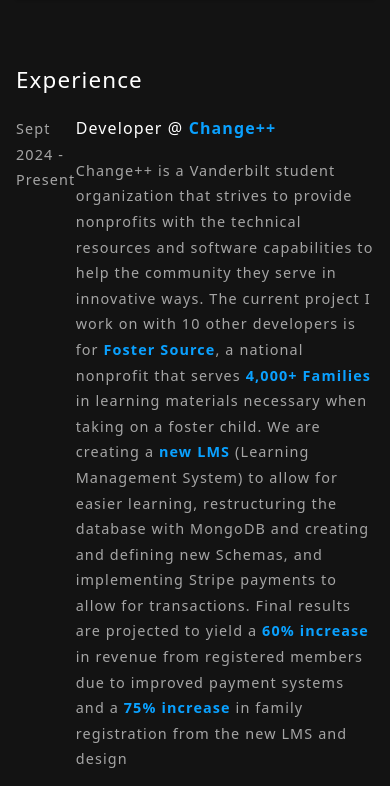
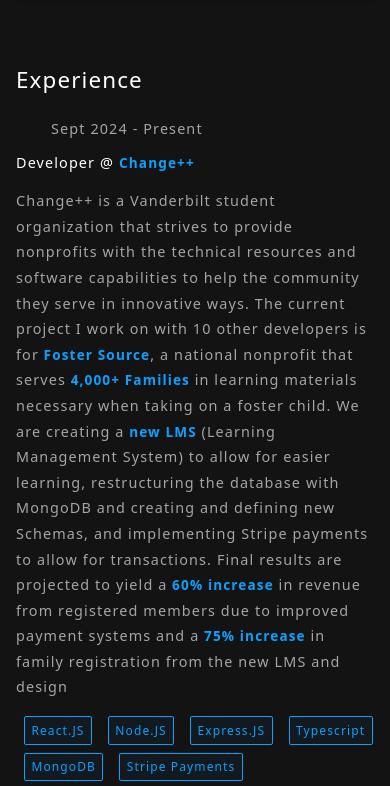
Before and after one commit to ashrit-ram-anala/Portfolio, a React (Vite) app in the folder client/: page / in a window 390 px wide. Shown: the part 4212-4998 px from the top of the page. Built offline with nearby package versions, Linux system fonts and the light colour scheme.

Commit message:
fixed responsiveness for smaller screens on experience section

```diff
--- a/client/src/App.css
+++ b/client/src/App.css
@@ -858,6 +858,40 @@
   text-decoration: none;
 }
 
+@media (max-width: 768px) {
+  .work ul {
+    display: flex;
+    flex-wrap: wrap;
+    gap: 0.5rem;
+  }
+
+  section .subtitle {
+    font-size: 0.9rem;
+    padding-bottom: 0.8rem;
+  }
+
+  .description .summary {
+    font-size: 0.9rem;
+    padding-bottom: 1rem;
+  }
+
+  .description .tech ul {
+    justify-content: flex-start;
+    padding: 0;
+  }
+
+  .description .tech ul li a {
+    font-size: 0.75rem;
+  }
+
+  .experience a .bolded-link {
+    font-size: 0.85rem;
+  }
+
+  .tech {
+    padding-bottom: 1rem;
+  }
+}
 /* Experience Ends */
 
 /* Personal Projects Starts */
@@ -1040,7 +1074,7 @@
 }
 
 /* Medium screens (tablets, small desktops) */
-@media screen and (max-width: 1100px) {
+@media screen and (max-width: 1410px) {
   .projects-grid1 {
     grid-template-columns: 1fr;
     gap: 2rem;
@@ -1051,6 +1085,17 @@
     padding-left: 0.8rem;
     padding-right: 0.8rem;
   }
+  .projects-grid {
+    grid-template-columns: 1fr;
+    gap: 2rem;
+  }
+
+  .project-description {
+    font-size: 0.75rem;
+    padding-left: 0.8rem;
+    padding-right: 0.8rem;
+  }
+
 }
 
 /* Small screens (phones) */
```
